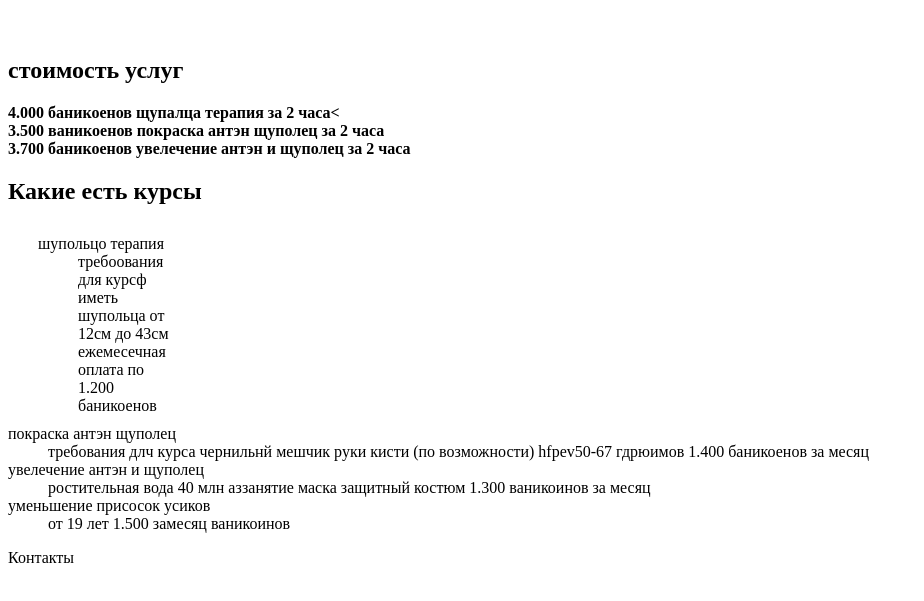
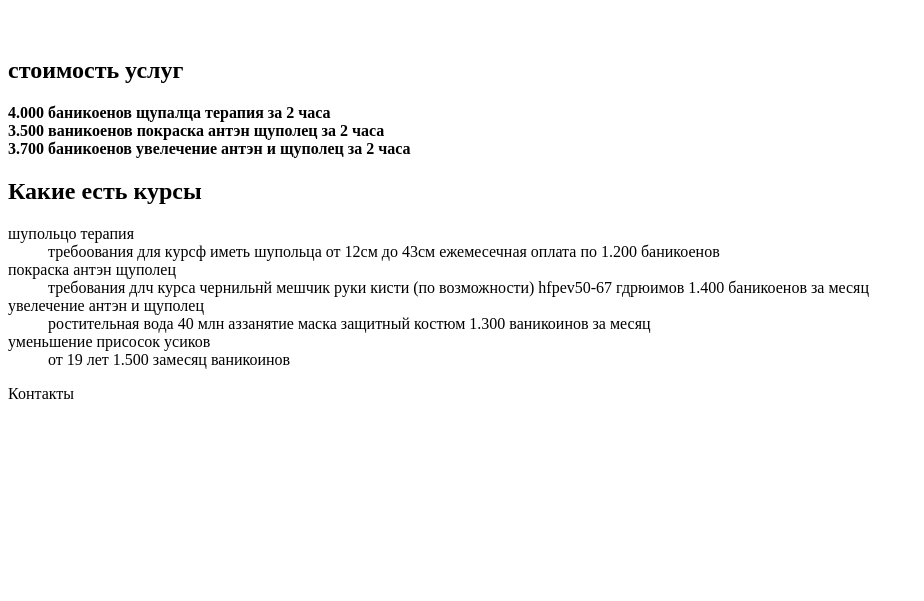
Before and after one commit to MakarichevMiha/MakarichevMiha.github.io, a plain HTML site: page index.html in a window 1280 px wide. Shown: the part 61-662 px from the top of the page, without its empty margins (0-924 px from the left). Drawn offline with Linux system fonts and the light colour scheme.

Commit message:
index.html

```diff
--- a/index.html
+++ b/index.html
@@ -15,7 +15,7 @@
         <h2>стоимость услуг</h2>
 <div class="textcols">
 	<div class="textcols-item">
-		<b>4.000 баникоенов щупалца терапия за 2 часа<</b>
+		<b>4.000 баникоенов щупалца терапия за 2 часа</b>
 
 	</div>
 	<div class="textcols-item">
@@ -36,7 +36,7 @@
     <section>
         <h2>Какие есть курсы</h2>
         <dl>
-            <div style="width: 200px; padding: 10px 30px; box-sizing: border-box;">
+            <div>
               <dt>шупольцо терапия </dt>
               <dd>требоования для курсф иметь шупольца от 12см до 43см ежемесечная оплата по 1.200 баникоенов </dd>
             </div>
```
